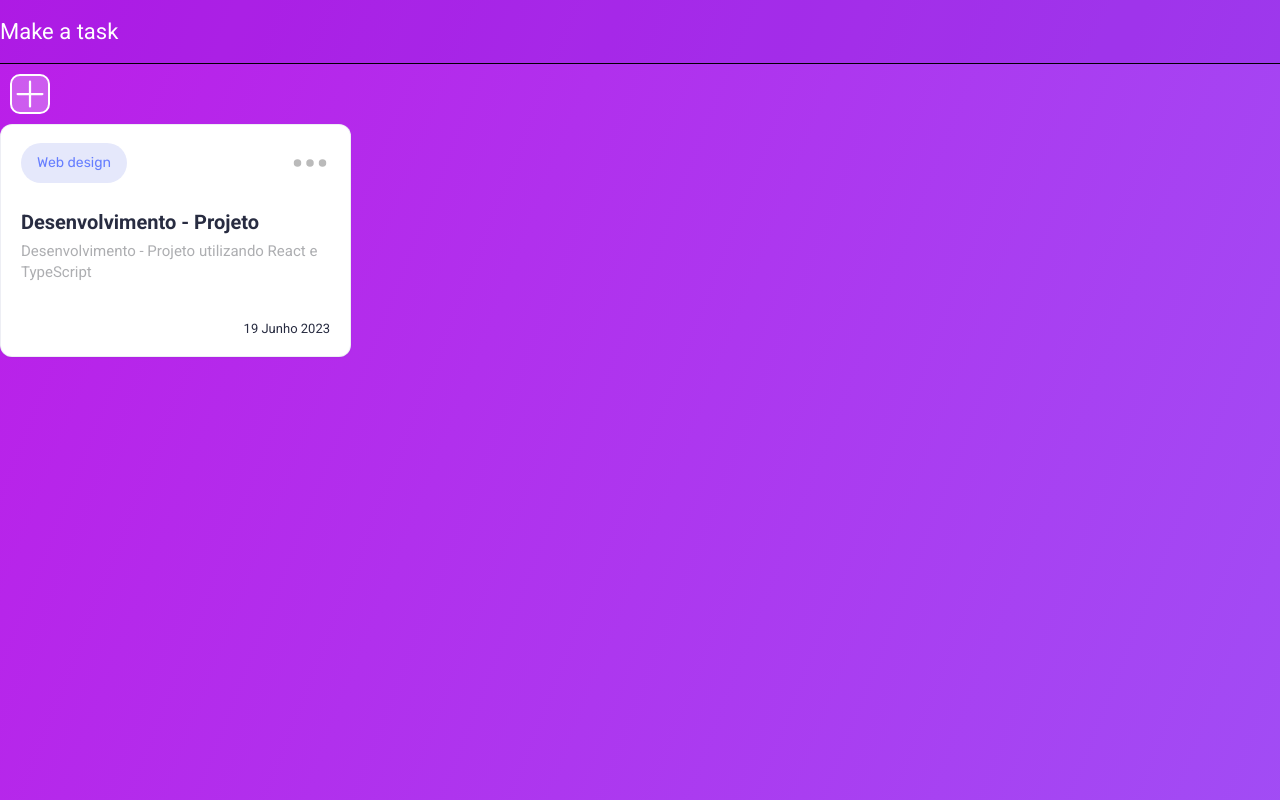
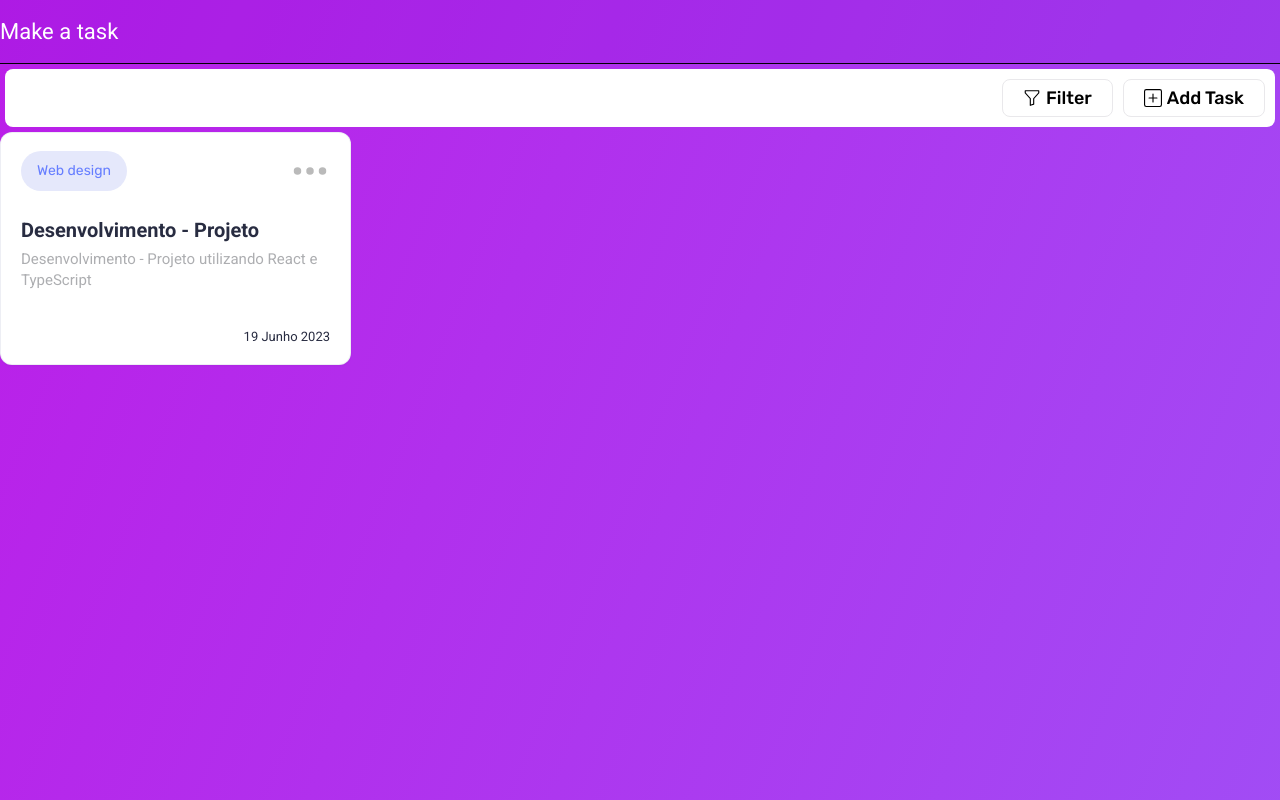
Before and after one commit to coders-advanced/Todo-FrontEnd, a React (Vite) app: page /dashboard in a window 1280 px wide. Built offline with nearby package versions, Linux system fonts and the light colour scheme.

Commit message:
feat: TodoBar components
add todo custom style to Button,
fix Dashboard

```diff
--- a/src/components/AddNote/index.tsx
+++ /dev/null
@@ -1,17 +0,0 @@
-import * as S from "./styles";
-import { BsPlusLg } from "react-icons/bs";
-
-export type AddNoteProps = {
-  onClick: () => void;
-};
-
-
-export function AddNote() {
-  return (
-    <S.Wrapper>
-      <div>
-        <BsPlusLg onClick={() => { alert("hello"); }} />
-      </div>
-    </S.Wrapper>
-  );
-}
--- a/src/components/AddNote/styles.ts
+++ /dev/null
@@ -1,19 +0,0 @@
-import { styled, css } from "styled-components";
-
-export const Wrapper = styled.span`
-  ${({ theme }) => css`
-    div{
-      margin: 10px;
-      color: ${theme["primary-white"]};
-      display: flex;
-      justify-content: start;
-      align-items: center;
-      svg{
-        border: solid 2px ${theme["primary-white"]};
-        border-radius: 10px;
-        background-color: #FFFFFF44;
-        cursor: pointer;
-      }
-    }
-  `}
-`;
--- a/src/components/Button/index.tsx
+++ b/src/components/Button/index.tsx
@@ -1,20 +1,29 @@
 import { ReactNode } from "react";
-import { ButtonContainer } from "./styles";
+import * as S from "./styles";
 
 export type ButtonProps = {
   children: ReactNode;
   executeOnPress?: () => void;
   variant?: "todo" | "primary" | "secondary";
+  leftIcon?: ReactNode;
+  rightIcon?: ReactNode,
 };
 
 export function CustomButton({
   children,
   variant,
+  leftIcon,
+  rightIcon,
   executeOnPress,
 }: ButtonProps) {
   return (
-    <ButtonContainer variant={variant} onClick={executeOnPress}>
+    <S.ButtonContainer
+      variant={variant}
+      onClick={executeOnPress}
+    >
+      {leftIcon && <S.ButtonIcon>{leftIcon}</S.ButtonIcon>}
       {children}
-    </ButtonContainer>
+      {rightIcon && <S.ButtonIcon>{rightIcon}</S.ButtonIcon>}
+    </S.ButtonContainer>
   );
 }
--- a/src/components/Button/styles.ts
+++ b/src/components/Button/styles.ts
@@ -3,7 +3,14 @@ import { ButtonProps } from ".";
 
 const ButtonModifiers = {
   todo: () => css`
-    /* The TodoBar Button */
+    padding: 7px 20px;
+    font-size: 18px;
+    background-color: transparent;
+    color: #000;
+    border-radius: 8px;
+    border: solid 1px #E9E8EB;
+    font-weight: 500;
+    text-transform: capitalize
   `,
   primary: (theme: DefaultTheme) => css`
     background-color: ${theme["primary-purple-dark"]};
@@ -25,6 +32,9 @@ export const ButtonContainer = styled.button<ButtonProps>`
     text-transform: uppercase;
     font-family: ${theme.fonts.display};
     transition: all .3s;
+    display: flex;
+    align-items: center;
+    gap: 5px;
     cursor: pointer;
     &:hover {
       filter: brightness(0.8);
@@ -32,3 +42,10 @@ export const ButtonContainer = styled.button<ButtonProps>`
     ${!!variant && ButtonModifiers[variant](theme)}
   `}
 `;
+
+export const ButtonIcon = styled.span`
+  svg{
+    display: block;
+
+  }
+`;
--- /dev/null
+++ b/src/components/TodoBar/index.tsx
@@ -0,0 +1,23 @@
+import { CustomButton } from "../Button";
+import * as S from "./styles";
+import { BsPlusSquare, BsFunnel } from "react-icons/bs";
+
+export function TodoBar() {
+  return (
+    <S.Wrapper>
+      <CustomButton
+        variant="todo"
+        leftIcon={<BsFunnel />}
+      >
+        filter
+      </CustomButton>
+      <CustomButton
+        variant="todo"
+        leftIcon={<BsPlusSquare />}
+      >
+        add task
+      </CustomButton>
+
+    </S.Wrapper>
+  );
+}
--- /dev/null
+++ b/src/components/TodoBar/styles.ts
@@ -0,0 +1,13 @@
+import styled, { css } from "styled-components";
+
+export const Wrapper = styled.div`
+  ${({ theme }) => css`
+    background-color: ${theme["primary-white"]};
+    display: flex;
+    gap: 10px;
+    justify-content: end;
+    padding: 10px;
+    margin: 5px;
+    border-radius: 8px;
+  `}
+`;
--- a/src/pages/Dashboard/index.tsx
+++ b/src/pages/Dashboard/index.tsx
@@ -1,15 +1,14 @@
 import * as S from "./styles";
-import { AddNote } from "../../components/AddNote";
 import { CardNote } from "../../components/CardNote";
+import { TodoBar } from "../../components/TodoBar";
 export const Dashboard = () => {
   return (
     <>
       <S.Wrapper>
-        <AddNote />
+        <TodoBar />
 
+        <CardNote />
       </S.Wrapper>
-
-      <CardNote />
     </>
   );
 
```
